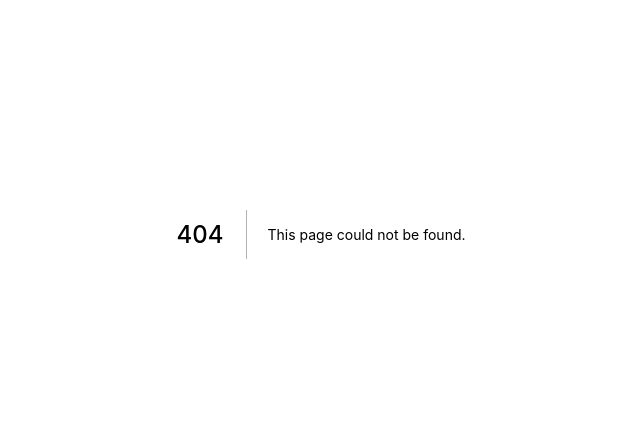
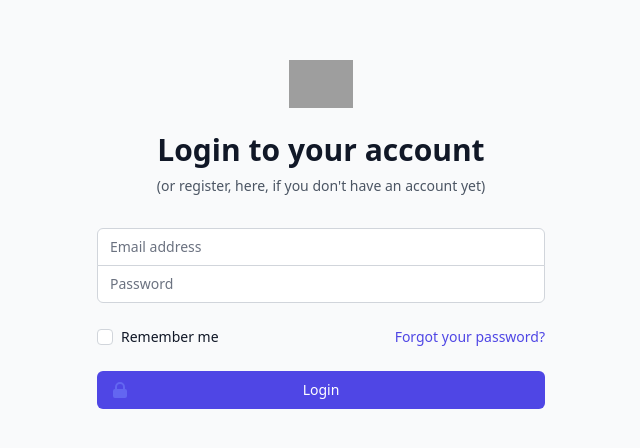
Before and after one commit to smolak/urls-project-vercel, a Next.js app: page /auth/login in a window 1280 px wide. Before the commit this address had no page. Shown: the part 166-614 px from the top of the page, without its empty margins (319-959 px from the left). Built offline with nearby package versions, Linux system fonts and the light colour scheme; no server answers; grey boxes are pictures that could not be loaded.

Commit message:
Wrap everything up in Next

```diff
--- a/pages/_app.tsx
+++ b/pages/_app.tsx
@@ -1,8 +1,20 @@
 import "../styles/globals.css";
 import type { AppProps } from "next/app";
+import { NextPage } from "next";
+import { ReactElement, ReactNode } from "react";
 
-function MyApp({ Component, pageProps }: AppProps) {
-  return <Component {...pageProps} />;
+export type NextPageWithLayout = NextPage & {
+  getLayout?: (page: ReactElement) => ReactNode;
+};
+
+type AppPropsWithLayout = AppProps & {
+  Component: NextPageWithLayout;
+};
+
+function MyApp({ Component, pageProps }: AppPropsWithLayout) {
+  const getLayout = Component.getLayout ?? ((page) => page);
+
+  return getLayout(<Component {...pageProps} />);
 }
 
 export default MyApp;
--- /dev/null
+++ b/pages/api/auth/[...nextauth].ts
@@ -0,0 +1,15 @@
+import NextAuth from "next-auth";
+import { PrismaAdapter } from "@next-auth/prisma-adapter";
+import prisma from "../../../prisma/index";
+import { createCredentialsProvider } from "../../../lib/auth/createCredentialsProvider";
+
+export default NextAuth({
+  adapter: PrismaAdapter(prisma),
+  session: {
+    strategy: "jwt",
+  },
+  pages: {
+    signIn: "/auth/login",
+  },
+  providers: [createCredentialsProvider(prisma, "credentials-login")],
+});
--- /dev/null
+++ b/pages/auth/login.tsx
@@ -0,0 +1,187 @@
+import { GetServerSideProps, InferGetServerSidePropsType, NextPage } from "next";
+import { getSession, getCsrfToken, signIn, getProviders, ClientSafeProvider } from "next-auth/react";
+import Head from "next/head";
+import { useState } from "react";
+import { useForm } from "react-hook-form";
+import Link from "next/link";
+import { LockClosedIcon } from "@heroicons/react/solid";
+
+const MINIMUM_ACTIVITY_TIMEOUT = 850;
+type LoginFormValues = {
+  csrfToken: string;
+  email: string;
+  password: string;
+};
+
+const Login: NextPage<InferGetServerSidePropsType<typeof getServerSideProps>> = ({ csrfToken, providers }) => {
+  const [isSubmitting, setSubmitting] = useState(false);
+  const [isError, setIsError] = useState(false);
+  const { register, handleSubmit } = useForm<LoginFormValues>();
+
+  const onSubmit = async (data: LoginFormValues) => {
+    setSubmitting(true);
+    setIsError(false);
+
+    try {
+      setTimeout(() => {
+        setSubmitting(false);
+      }, MINIMUM_ACTIVITY_TIMEOUT);
+
+      const result = await signIn("credentials-login", {
+        redirect: false,
+        email: data.email,
+        password: data.password,
+      });
+
+      if (result?.error) {
+        setIsError(true);
+      }
+
+      if (result?.ok) {
+        let redirectTo = "/";
+
+        if (result.url) {
+          const url = new URL(result.url);
+
+          if (url?.searchParams?.get("callbackUrl")) {
+            redirectTo = url.searchParams.get("callbackUrl") || redirectTo;
+          }
+        }
+
+        window.location.href = redirectTo;
+      }
+    } catch (error) {
+      console.error(error);
+      //   setError(error)
+      setSubmitting(false);
+    }
+  };
+
+  return (
+    <div className="min-h-screen flex flex-col justify-center py-12 sm:px-6 lg:px-8 bg-gray-50">
+      <Head>
+        <title>Login</title>
+        <link rel="icon" href="/public/favicon.ico" />
+      </Head>
+      <div className="min-h-full flex items-center justify-center py-12 px-4 sm:px-6 lg:px-8">
+        <div className="max-w-md w-full space-y-8">
+          <div>
+            <img
+              className="mx-auto h-12 w-auto"
+              src="https://tailwindui.com/img/logos/workflow-mark-indigo-600.svg"
+              alt="Workflow"
+            />
+            <h2 className="mt-6 text-center text-3xl font-extrabold text-gray-900">Login to your account</h2>
+            <p className="mt-2 text-center text-sm text-gray-600">
+              (or register, here, if you don&apos;t have an account yet)
+            </p>
+          </div>
+          <form className="mt-8 space-y-6" onSubmit={handleSubmit(onSubmit)}>
+            <input type="hidden" name="remember" defaultValue="true" />
+            <input {...register("csrfToken")} type="hidden" defaultValue={csrfToken} hidden />
+            <div className="-space-y-px">
+              <div>
+                <label htmlFor="email-address" className="sr-only">
+                  Email address
+                </label>
+                <input
+                  id="email-address"
+                  type="email"
+                  autoComplete="email"
+                  required
+                  className="appearance-none rounded-none relative block w-full px-3 py-2 border border-gray-300
+                  placeholder-gray-500 text-gray-900 rounded-t-md focus:outline-none focus:ring-indigo-500
+                  focus:border-indigo-500 focus:z-10 sm:text-sm"
+                  placeholder="Email address"
+                  {...register("email")}
+                />
+              </div>
+              <div>
+                <label htmlFor="password" className="sr-only">
+                  Password
+                </label>
+                <input
+                  id="password"
+                  type="password"
+                  autoComplete="current-password"
+                  required
+                  minLength={10}
+                  className="appearance-none rounded-none relative block w-full px-3 py-2 border border-gray-300
+                  placeholder-gray-500 text-gray-900 rounded-b-md focus:outline-none focus:ring-indigo-500
+                  focus:border-indigo-500 focus:z-10 sm:text-sm"
+                  placeholder="Password"
+                  {...register("password")}
+                />
+              </div>
+            </div>
+
+            {isError && (
+              <div className="space-y-1 px-3 py-2 bg-rose-500 text-white rounded-md">
+                Something&apos;s wrong, try again.
+              </div>
+            )}
+
+            <div className="flex items-center justify-between">
+              <div className="flex items-center">
+                <input
+                  id="remember-me"
+                  name="remember-me"
+                  type="checkbox"
+                  className="h-4 w-4 text-indigo-600 focus:ring-indigo-500 border-gray-300 rounded"
+                />
+                <label htmlFor="remember-me" className="ml-2 block text-sm text-gray-900">
+                  Remember me
+                </label>
+              </div>
+
+              <div className="text-sm">
+                <Link href="/password-forgotten">
+                  <a className="font-medium text-indigo-600 hover:text-indigo-500">Forgot your password?</a>
+                </Link>
+              </div>
+            </div>
+
+            <div>
+              <button
+                type="submit"
+                className="group relative w-full flex justify-center py-2 px-4 border border-transparent text-sm
+                font-medium rounded-md text-white bg-indigo-600 hover:bg-indigo-700 focus:outline-none focus:ring-2
+                focus:ring-offset-2 focus:ring-indigo-500
+                disabled:bg-gray-500 disabled:hover:bg-gray-700 disabled:cursor-not-allowed"
+                disabled={isSubmitting}
+              >
+                <span className="absolute left-0 inset-y-0 flex items-center pl-3">
+                  <LockClosedIcon className="h-5 w-5 text-indigo-500 group-hover:text-indigo-400" aria-hidden="true" />
+                </span>
+                Login
+              </button>
+            </div>
+          </form>
+        </div>
+      </div>
+    </div>
+  );
+};
+
+export default Login;
+
+interface ServerSideProps {
+  csrfToken: string | undefined;
+  providers: ClientSafeProvider[];
+}
+
+export const getServerSideProps: GetServerSideProps<ServerSideProps> = async (context) => {
+  const session = await getSession(context);
+
+  if (session) {
+    return { redirect: { permanent: false, destination: "/" } };
+  }
+
+  const csrfToken = await getCsrfToken({ req: context.req });
+  const allProviders = await getProviders();
+  const providers = allProviders ? Object.values(allProviders) : [];
+
+  return {
+    props: { csrfToken, providers },
+  };
+};
--- a/pages/index.tsx
+++ b/pages/index.tsx
@@ -1,18 +1,18 @@
-import type { NextPage } from "next";
 import Head from "next/head";
-import Image from "next/image";
 import styles from "../styles/Home.module.css";
+import { ReactElement } from "react";
+import { LoggedInUserLayout } from "../lib/core/LoggedInUserLayout";
+import { NextPageWithLayout } from "./_app";
 
-const Home: NextPage = () => {
+const Home: NextPageWithLayout = () => {
   return (
     <div className={styles.container}>
       <Head>
-        <title>Create Next App</title>
+        <title>Homepage</title>
         <meta name="description" content="Generated by create next app" />
         <link rel="icon" href="/favicon.ico" />
       </Head>
 
-      <main className={styles.main}>
       <h1 className={styles.title}>
         Welcome to <a href="https://nextjs.org">Next.js!</a>
       </h1>
@@ -45,22 +45,12 @@ const Home: NextPage = () => {
           <p>Instantly deploy your Next.js site to a public URL with Vercel.</p>
         </a>
       </div>
-      </main>
-
-      <footer className={styles.footer}>
-        <a
-          href="https://vercel.com?utm_source=create-next-app&utm_medium=default-template&utm_campaign=create-next-app"
-          target="_blank"
-          rel="noopener noreferrer"
-        >
-          Powered by{" "}
-          <span className={styles.logo}>
-            <Image src="/vercel.svg" alt="Vercel Logo" width={72} height={16} />
-          </span>
-        </a>
-      </footer>
     </div>
   );
 };
 
+Home.getLayout = function getLayout(page: ReactElement) {
+  return <LoggedInUserLayout>{page}</LoggedInUserLayout>;
+};
+
 export default Home;
```
Lines whose indentation alone changed are shown as unchanged.
